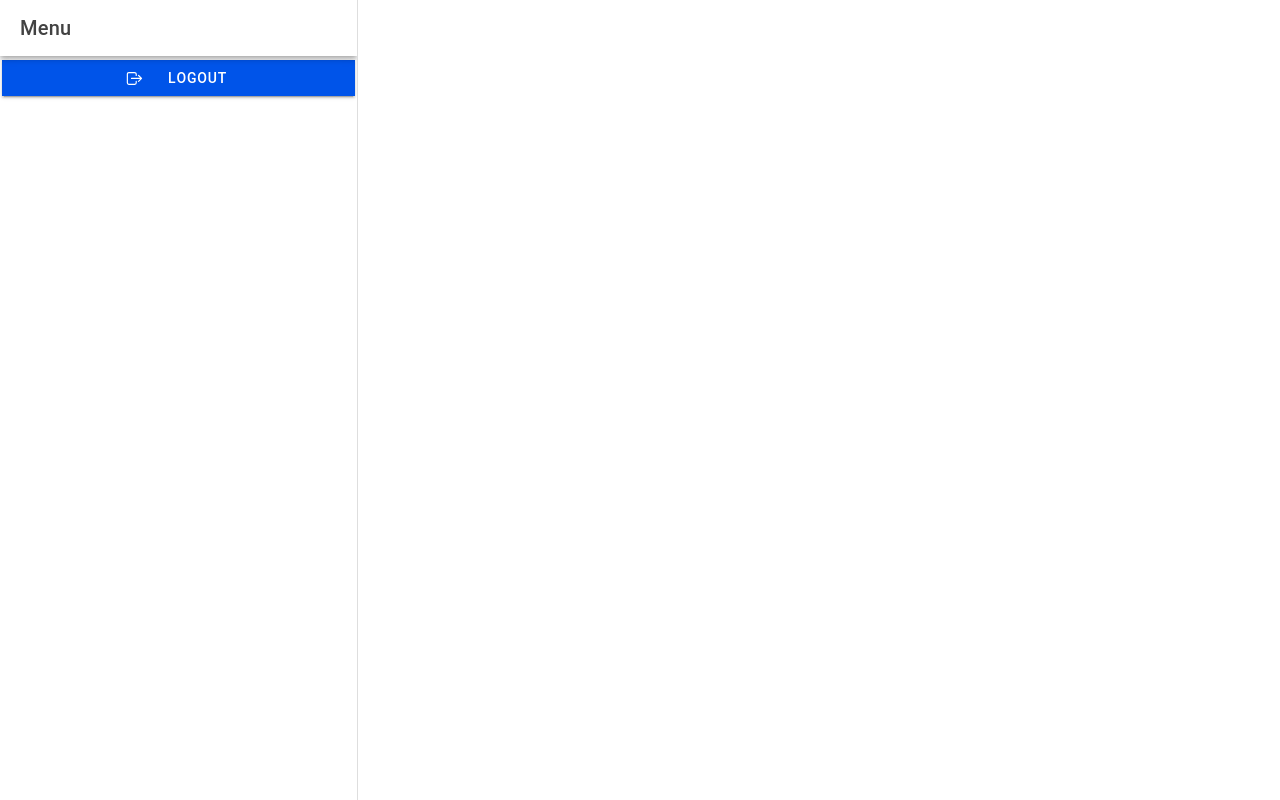
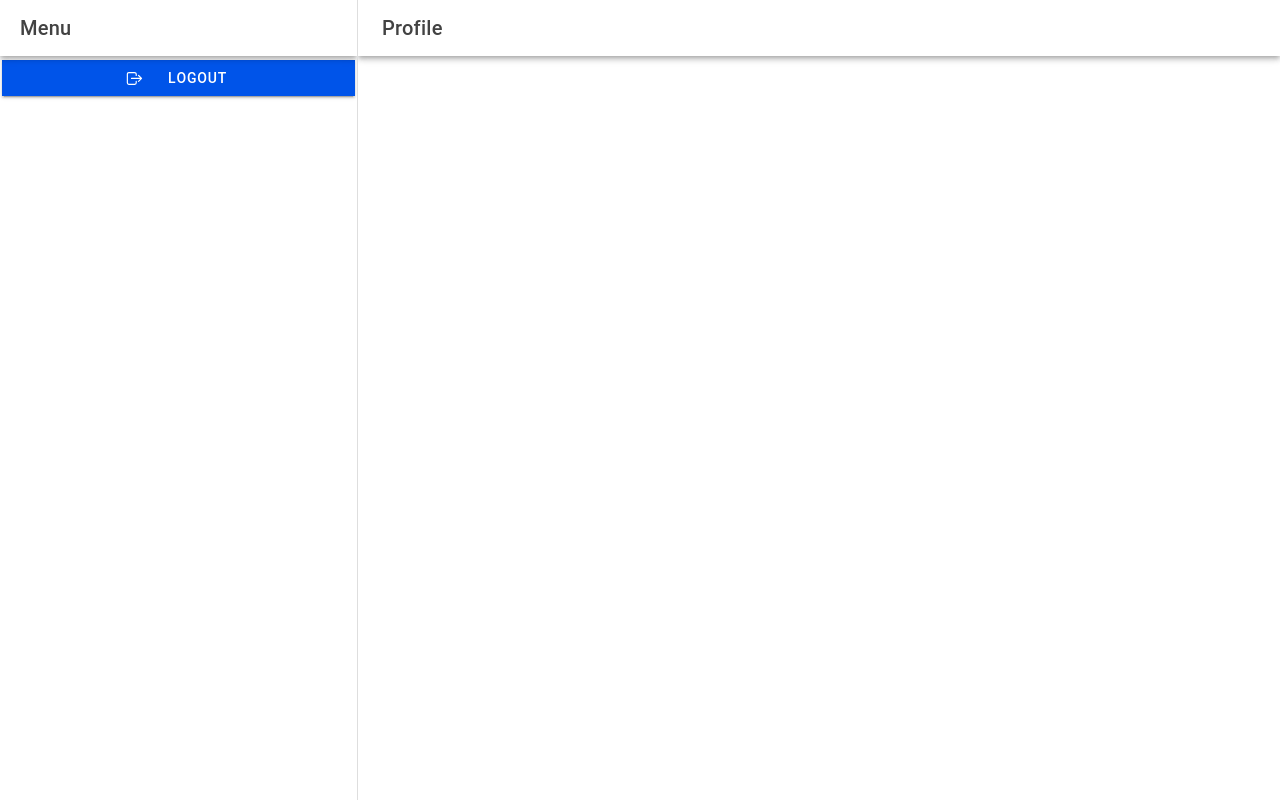
Before and after one commit to Mrgumball2004/it35-lab, a React (Vite) app: page /it35-lab/app/Profile in a window 1280 px wide. Built offline with nearby package versions, Linux system fonts and the light colour scheme.

Commit message:
Added cards on Feed

```diff
--- a/src/pages/Menu.tsx
+++ b/src/pages/Menu.tsx
@@ -18,13 +18,15 @@ import {
     import { IonApp, setupIonicReact } from "@ionic/react";
     import { IonReactRouter } from "@ionic/react-router";
     import Home from "./Home";
+    import Profile from "./Profile";
     import About from "./About";
-    import { homeOutline, rocketOutline, logOutOutline } from 'ionicons/icons';
+    import { homeOutline, rocketOutline, logOutOutline, personOutline } from 'ionicons/icons';
 
   const Menu: React.FC = () => {
     const path = [
         { name: "Home", url: "/it35-lab/app/home", icon: homeOutline },
         { name: "About", url: "/it35-lab/app/about", icon: rocketOutline },
+        { name: "Profile", url: "/it35-lab/app/Profile", icon:personOutline},
       ];
 
     return (
@@ -60,6 +62,7 @@ import {
         <IonRouterOutlet id="main">
           <Route exact path="/it35-lab/app/home" component={Home} />
           <Route exact path="/it35-lab/app/about" component={About} />
+          <Route exact path="/it35-lab/app/Profile" component={Profile} />
           <Route exact path="/it35-lab/app">
             <Redirect to="/it35-lab/app/home" />
           </Route>
--- /dev/null
+++ b/src/pages/Profile.tsx
@@ -0,0 +1,28 @@
+import {
+    IonButtons,
+      IonContent,
+      IonHeader,
+      IonMenuButton,
+      IonPage,
+      IonTitle,
+      IonToolbar
+  } from '@ionic/react';
+
+  const Profile: React.FC = () => {
+    return (
+      <IonPage>
+        <IonHeader>
+          <IonToolbar>
+            <IonButtons slot='start'>
+              <IonMenuButton></IonMenuButton>
+            </IonButtons>
+            <IonTitle>Profile</IonTitle>
+          </IonToolbar>
+        </IonHeader>
+        <IonContent fullscreen>
+        </IonContent>
+      </IonPage>
+    );
+  };
+
+  export default Profile;
--- a/src/pages/home-tabs/Feed.tsx
+++ b/src/pages/home-tabs/Feed.tsx
@@ -8,8 +8,13 @@ import {
       IonToolbar
   } from '@ionic/react';
 
+  import React from 'react';
+  import { IonButton, IonCard, IonCardContent, IonCardHeader, IonCardSubtitle, IonCardTitle } from '@ionic/react';
+
+
   const Feed: React.FC = () => {
     return (
+
       <IonPage>
         <IonHeader>
           <IonToolbar>
@@ -20,18 +25,35 @@ import {
           </IonToolbar>
         </IonHeader>
         <IonContent fullscreen>
-        <div
-          style={{
-            display: 'flex',
-            alignItems: 'center',
-            justifyContent: 'center',
-            height: '100%',
-          }}
-        >
-          Feed
-        </div>
+
+        <IonCard>
+      <IonCardHeader>
+        <IonCardTitle>IT35</IonCardTitle>
+        <IonCardSubtitle>Application Development & Emerging Tech</IonCardSubtitle>
+      </IonCardHeader>
+
+      <IonCardContent>Unit:3</IonCardContent>
+
+      <IonButton fill="clear">Show output</IonButton>
+
+    </IonCard>
+
+    <IonCard>
+      <IonCardHeader>
+        <IonCardTitle>IT38</IonCardTitle>
+        <IonCardSubtitle>Enterprise System</IonCardSubtitle>
+      </IonCardHeader>
+
+      <IonCardContent>Unit:3</IonCardContent>
+
+      <IonButton fill="clear">Show output</IonButton>
+    </IonCard>
+
         </IonContent>
       </IonPage>
+
+
+
     );
   };
 
```
